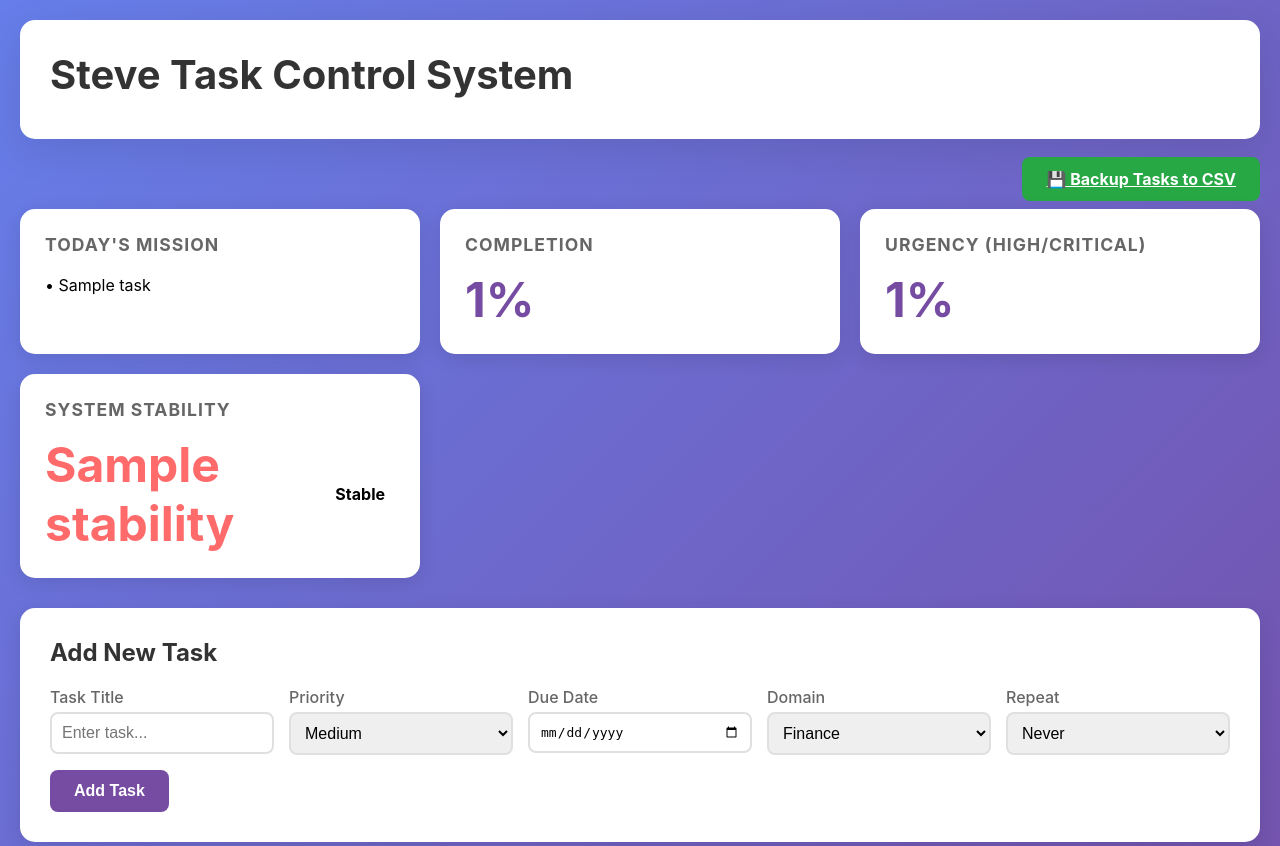
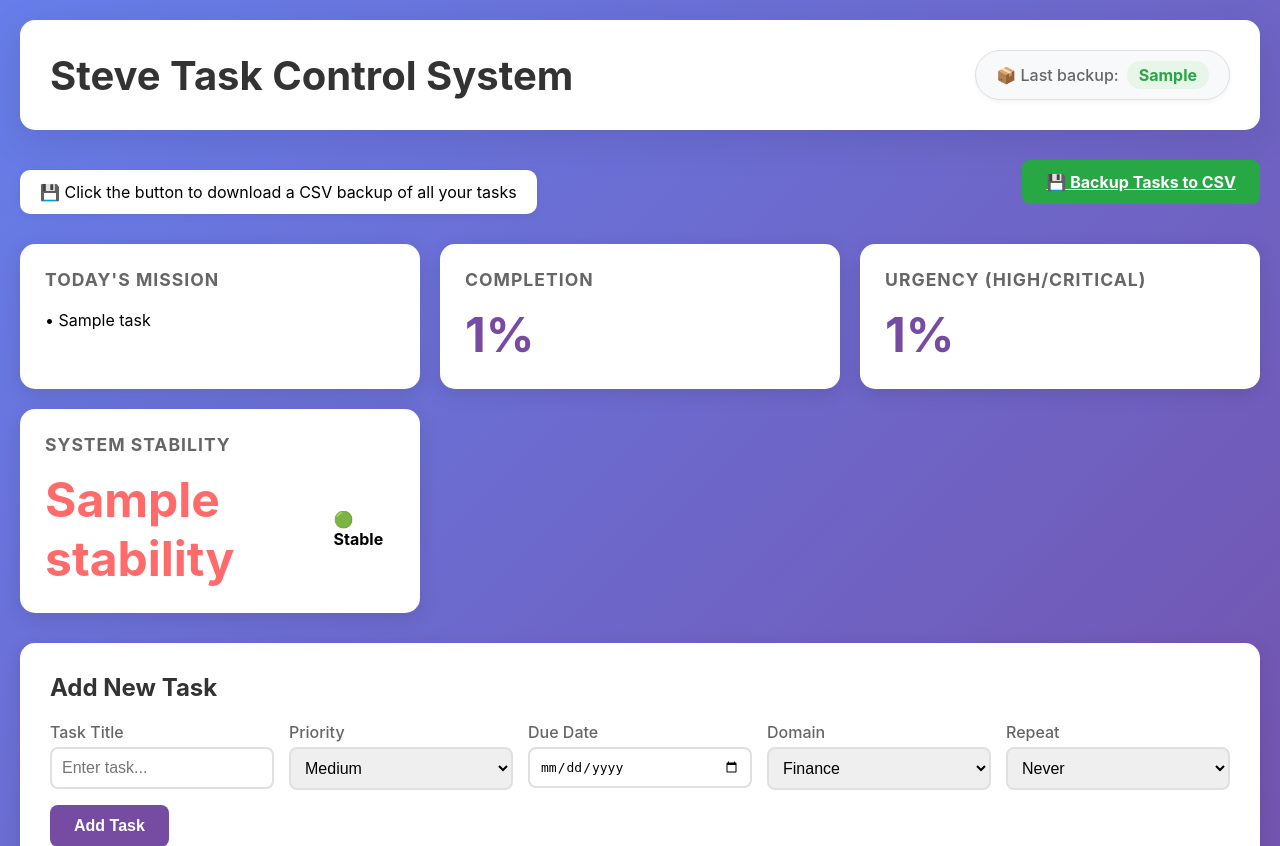
Before and after one commit to srwoytasik-alt/life-os, a Flask app: template templates/index.html in a window 1280 px wide. Shown: the top 846 px of the page. Run offline with Flask 3, Linux system fonts and the light colour scheme; tables that the repository leaves empty hold one stand-in row (values such as "Sample post"); the template is opened without the code that fills it: values that come from a table or form of the project are taken from there, most other values are stand-ins (such as "Sample title", 1, 10 or a date in 2020); parts of the project's set-up code (start-up, migrations or seed data) failed here and were passed over.

Commit message:
Add last backup indicator and UI improvements

```diff
--- a/app.py
+++ b/app.py
@@ -8,7 +8,7 @@ from models.task_model import TaskModel
 from services.task_service import TaskService
 from repositories.sql_repository import SQLTaskRepository
 from services.reminder_service import check_due_tasks
-from services.backup_service import backup_tasks_to_csv
+from services.backup_service import backup_tasks_to_csv, get_last_backup_time
 from datetime import datetime
 from sqlalchemy import create_engine
 from sqlalchemy.pool import NullPool
@@ -116,6 +116,9 @@ def create_app(config_class=Config):
         # Today's mission
         todays_mission = task_service.get_todays_mission()
 
+        # Get last backup time
+        last_backup = get_last_backup_time()
+
         return render_template('index.html',
                              tasks=tasks,
                              suggestions=suggestions,
@@ -124,6 +127,7 @@ def create_app(config_class=Config):
                              stability=stability,
                              todays_mission=todays_mission,
                              current_filter=filter_type,
+                             last_backup=last_backup,
                              task_service=task_service)  # Pass task_service to template for score calculation
 
     @app.route('/add', methods=['POST'])
--- a/templates/index.html
+++ b/templates/index.html
@@ -31,10 +31,43 @@
             box-shadow: 0 10px 40px rgba(0,0,0,0.1);
         }
 
+        .header-content {
+            display: flex;
+            justify-content: space-between;
+            align-items: center;
+            flex-wrap: wrap;
+            gap: 20px;
+        }
+
         .header h1 {
             color: #333;
             font-size: 2.5em;
-            margin-bottom: 10px;
+            margin: 0;
+        }
+
+        .last-backup {
+            background: #f8f9fa;
+            padding: 10px 20px;
+            border-radius: 30px;
+            font-size: 1em;
+            border: 1px solid #e0e0e0;
+            display: flex;
+            align-items: center;
+            gap: 8px;
+            box-shadow: 0 2px 5px rgba(0,0,0,0.05);
+        }
+
+        .backup-label {
+            color: #666;
+            font-weight: 500;
+        }
+
+        .backup-time {
+            color: #28a745;
+            font-weight: bold;
+            background: #e8f5e9;
+            padding: 4px 12px;
+            border-radius: 20px;
         }
 
         .dashboard-grid {
@@ -313,17 +346,42 @@
             text-align: right;
             margin-bottom: 20px;
         }
+
+        .backup-wrapper {
+            display: flex;
+            justify-content: space-between;
+            align-items: center;
+            margin-bottom: 20px;
+            flex-wrap: wrap;
+            gap: 15px;
+        }
+
+        .backup-info {
+            background: white;
+            padding: 12px 20px;
+            border-radius: 10px;
+            box-shadow: 0 2px 10px rgba(0,0,0,0.05);
+        }
     </style>
 </head>
 <body>
     <div class="container">
-        <!-- Header -->
+        <!-- Header with Last Backup Indicator -->
         <div class="header">
-            <h1>Steve Task Control System</h1>
+            <div class="header-content">
+                <h1>Steve Task Control System</h1>
+                <div class="last-backup">
+                    <span class="backup-label">📦 Last backup:</span>
+                    <span class="backup-time">{{ last_backup }}</span>
+                </div>
+            </div>
         </div>
 
-        <!-- Backup Button -->
-        <div class="backup-section">
+        <!-- Backup Section with Info -->
+        <div class="backup-wrapper">
+            <div class="backup-info">
+                <span>💾 Click the button to download a CSV backup of all your tasks</span>
+            </div>
             <a href="{{ url_for('backup_tasks') }}" class="btn btn-backup">
                 💾 Backup Tasks to CSV
             </a>
@@ -358,9 +416,9 @@
                     <div class="stability-index">{{ stability }}</div>
                     <div class="stability-label {% if stability < 50 %}high{% endif %}">
                         {% if stability < 50 %}
-                            High Instability
+                            🔴 High Instability
                         {% else %}
-                            Stable
+                            🟢 Stable
                         {% endif %}
                     </div>
                 </div>
@@ -453,7 +511,7 @@
                         <td class="priority-{{ task.priority }}">{{ task.priority }}</td>
                         <td>{{ task.due_date.strftime('%Y-%m-%d') if task.due_date else 'No date' }}</td>
                         <td class="status-{{ 'complete' if task.completed else 'incomplete' }}">
-                            {{ 'Complete' if task.completed else 'Incomplete' }}
+                            {{ '✅ Complete' if task.completed else '⏳ Incomplete' }}
                         </td>
                         <td>{{ task.domain }}</td>
                         <td>
```
